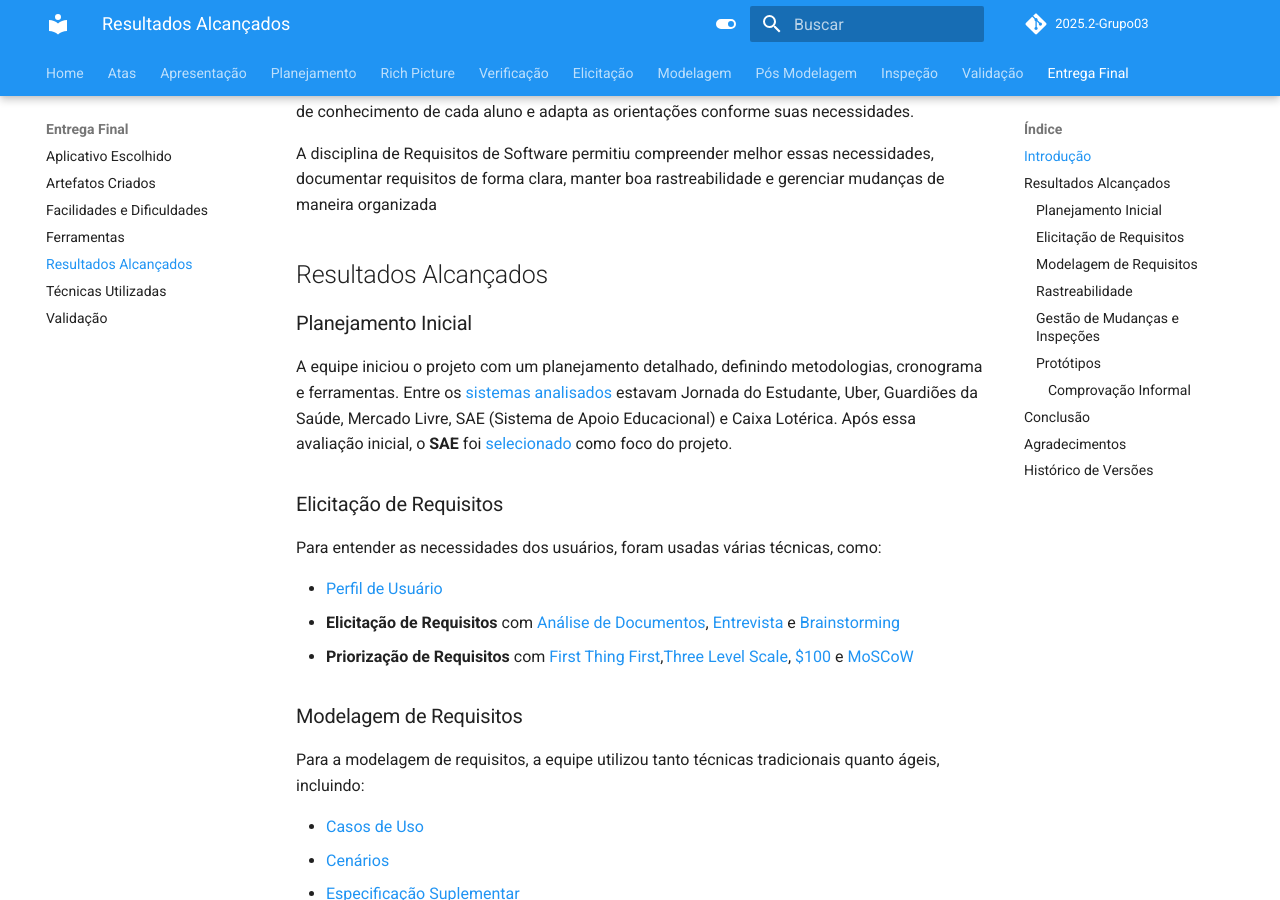
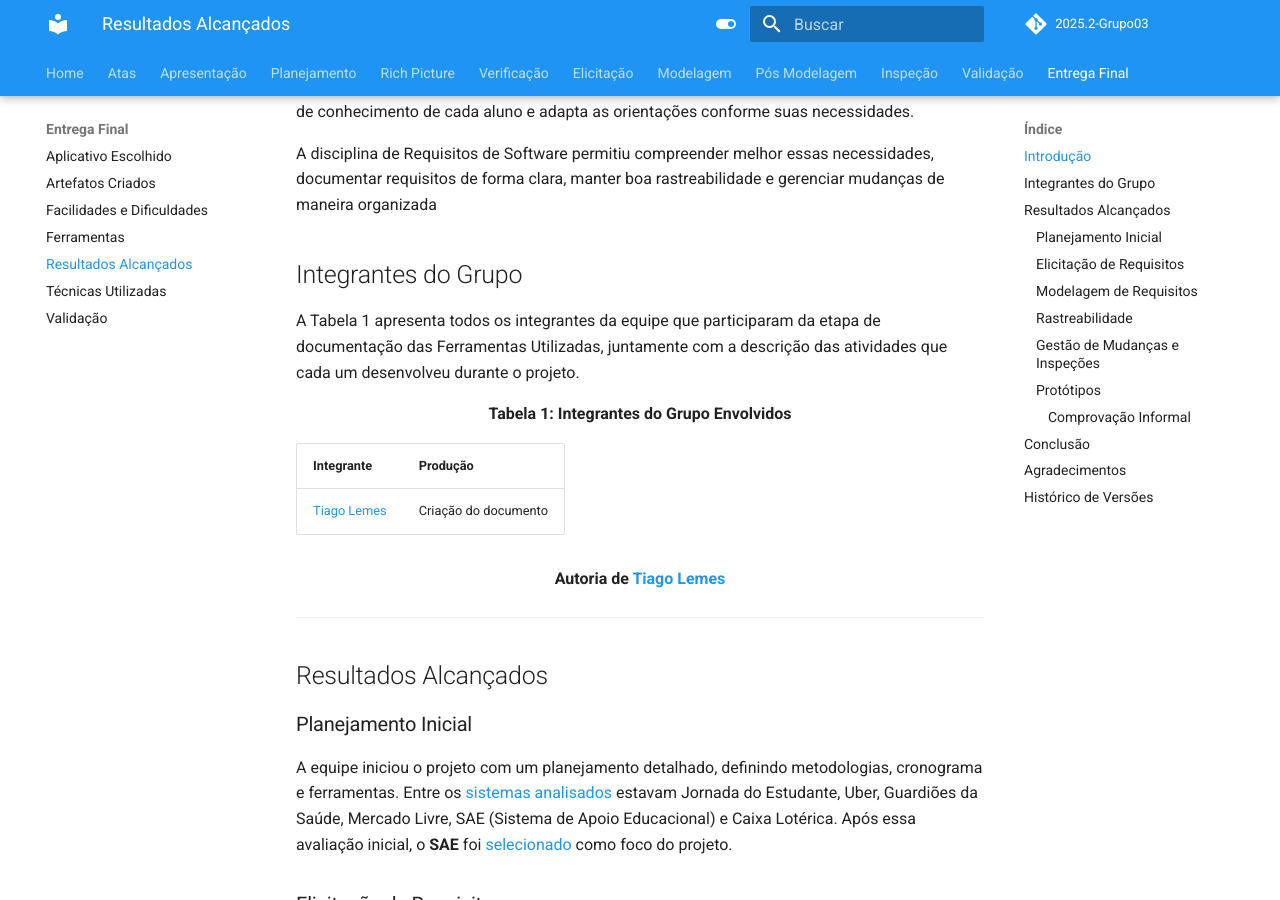
Before and after one commit to Requisitos-de-Software/2025.2-Grupo03, an MkDocs documentation site: the page built from docs/Entrega_Final/resultados_alcançados.md, in a window 1280 px wide and 900 px high, scrolled down 282 px. Built offline with MkDocs 1.6.1 and Material for MkDocs 9.7.7, drawn with Linux system fonts in a browser that asks for light colours; comment, search, counter and statistics services are not loaded.

Commit message:
Update resultados_alcançados.md

```diff
--- a/docs/Entrega_Final/resultados_alcançados.md
+++ b/docs/Entrega_Final/resultados_alcançados.md
@@ -4,6 +4,20 @@
 O projeto teve como foco o sistema **SAE (Sistema de Apoio Educacional)**, buscando identificar e documentar as necessidades dos usuários e demais stakeholders. O SAE utiliza tecnologia e métodos de ensino baseados na Teoria da Aprendizagem Significativa de Ausubel, oferecendo aprendizagem personalizada por meio do assistente virtual inteligente ITA, que reconhece o nível de conhecimento de cada aluno e adapta as orientações conforme suas necessidades.
 
 A disciplina de Requisitos de Software permitiu compreender melhor essas necessidades, documentar requisitos de forma clara, manter boa rastreabilidade e gerenciar mudanças de maneira organizada
+
+## Integrantes do Grupo
+
+A Tabela 1 apresenta todos os integrantes da equipe que participaram da etapa de documentação das Ferramentas Utilizadas, juntamente com a descrição das atividades que cada um desenvolveu durante o projeto.
+
+<div align="center"><strong>Tabela 1: Integrantes do Grupo Envolvidos</strong></div>
+
+| Integrante         | Produção                                                                 |
+|--------------------|--------------------------------------------------------------------------|
+|[Tiago Lemes](https://github.com/TiagoTeixeira-2005)   | Criação do documento       |
+
+<div align="center"><strong>Autoria de <a href="https://github.com/TiagoTeixeira-2005">Tiago Lemes</a></strong></div>
+
+---
 
 ## Resultados Alcançados
 
```
